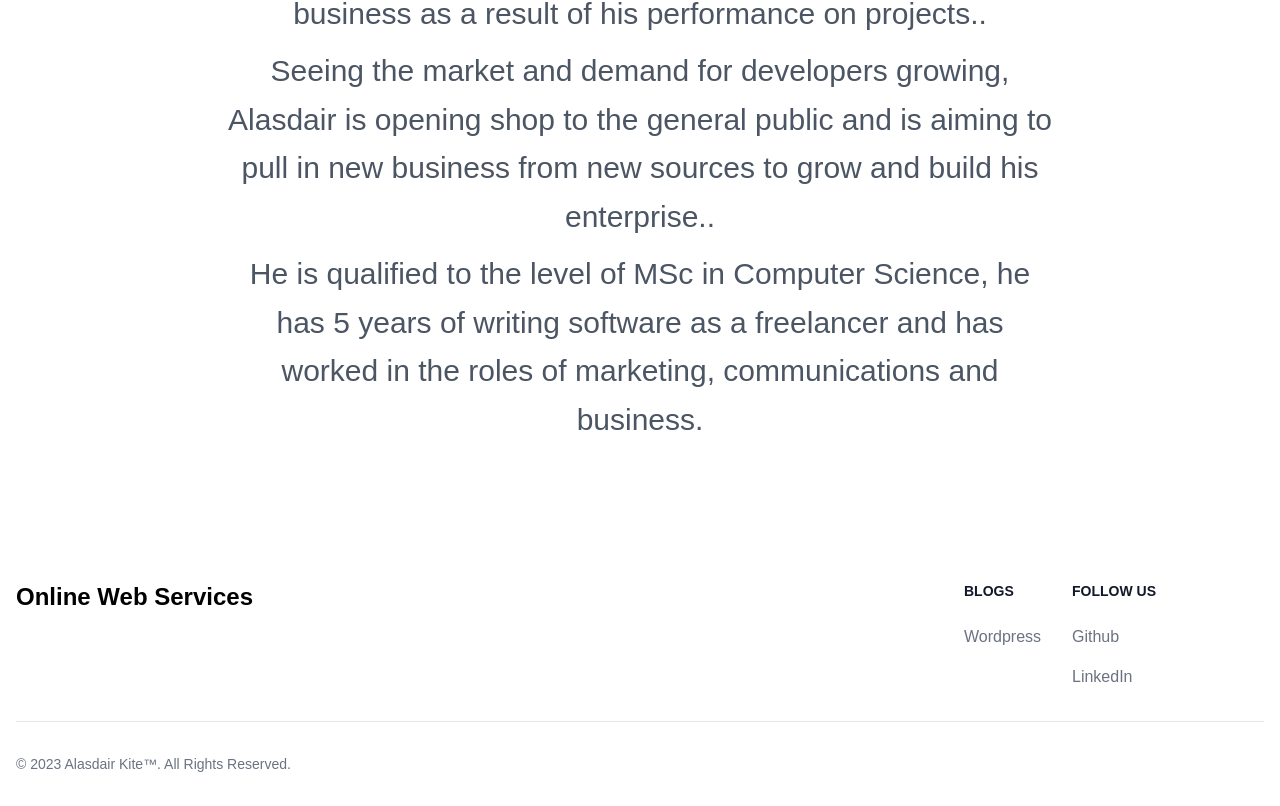
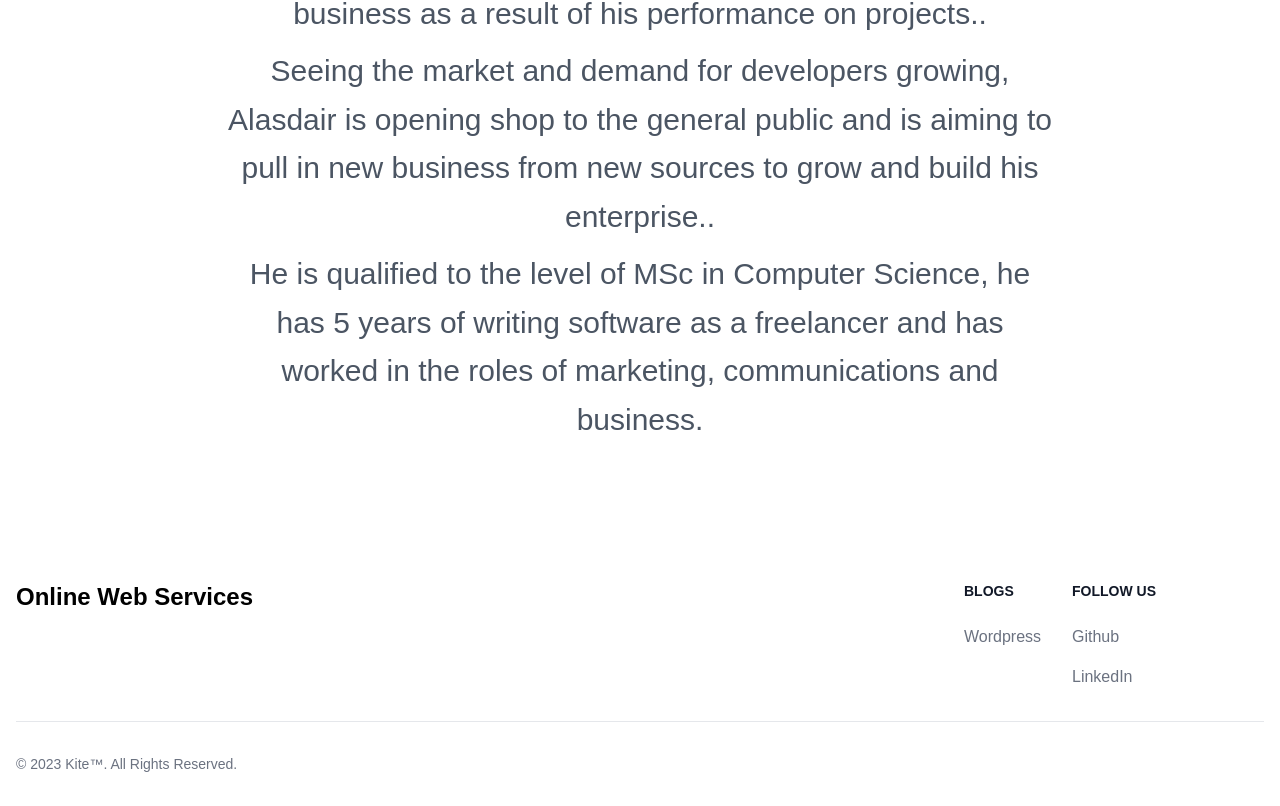
Before and after one commit to alasdairkite93/OnlineWebServices, a React (Create React App) app: page /about in a window 1280 px wide. Shown: the part 1078-1884 px from the top of the page. Built offline with nearby package versions, Linux system fonts and the light colour scheme; the HTML template or start-up script is replaced by a standard one.

Commit message:
Update Footer.js

```diff
--- a/src/components/Home/Footer.js
+++ b/src/components/Home/Footer.js
@@ -25,10 +25,10 @@ const Footer = () => {
                             us</h2>
                         <ul className="text-gray-500 dark:text-gray-400 font-medium">
                             <li className="mb-4">
-                                <a href="https://github.com/alasdairkite93" className="hover:underline">Github</a>
+                                <a href="https://github.com/" className="hover:underline">Github</a>
                             </li>
                             <li>
-                                <a href="https://www.linkedin.com/in/alasdair--kite/" className="hover:underline">LinkedIn</a>
+                                <a href="https://www.linkedin.com/in/" className="hover:underline">LinkedIn</a>
                             </li>
                         </ul>
                     </div>
@@ -37,7 +37,7 @@ const Footer = () => {
             <hr className="my-6 border-gray-200 sm:mx-auto dark:border-gray-700 lg:my-8"/>
             <div className="sm:flex sm:items-center sm:justify-between">
           <span className="text-sm text-gray-500 sm:text-center dark:text-gray-400">© 2023 <a
-              href="https://flowbite.com/" className="hover:underline">Alasdair Kite™</a>. All Rights Reserved.
+              href="https://flowbite.com/" className="hover:underline">Kite™</a>. All Rights Reserved.
           </span>
             </div>
         </div>
```
